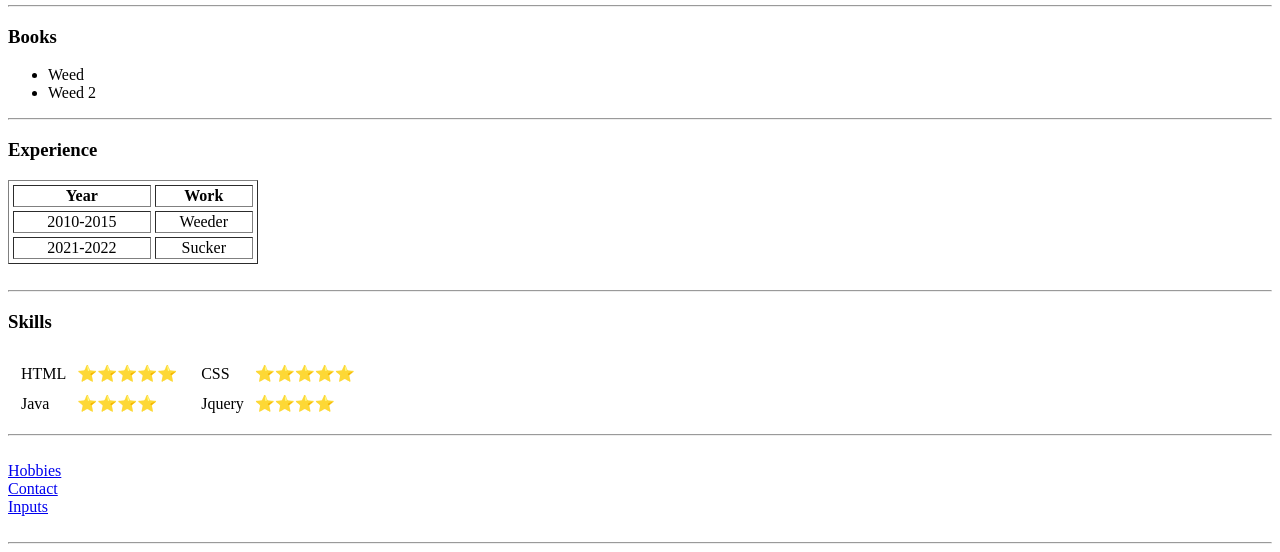
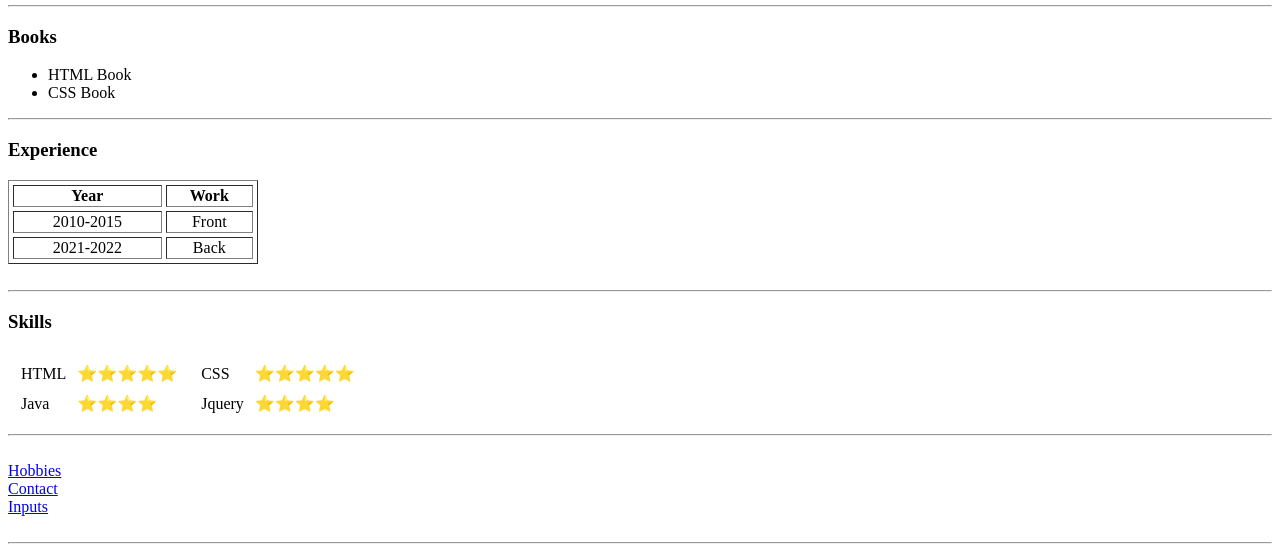
Before and after one commit to lcsmilhan/cv, a plain HTML site: page index.html in a window 1280 px wide. Shown: the part 357-909 px from the top of the page. Drawn offline with Linux system fonts and the light colour scheme.

Commit message:
Update index.html

```diff
--- a/index.html
+++ b/index.html
@@ -21,8 +21,8 @@
     <!-- BOOKS -->
     <h3>Books</h3>
     <ul>
-        <li>Weed</li>
-        <li>Weed 2</li>
+        <li>HTML Book</li>
+        <li>CSS Book</li>
     </ul>
     <hr size="2">
 
@@ -43,13 +43,13 @@
             <!-- TABLE ROW 2 -->
             <tr align="center">
                 <td>2010-2015</td>
-                <td>Weeder</td>
+                <td>Front</td>
             </tr>
 
             <!-- TABLE ROW 3 -->
             <tr align="center">
                 <td>2021-2022</td>
-                <td>Sucker</td>
+                <td>Back</td>
             </tr>
             </tbody>
         </thead>
```
